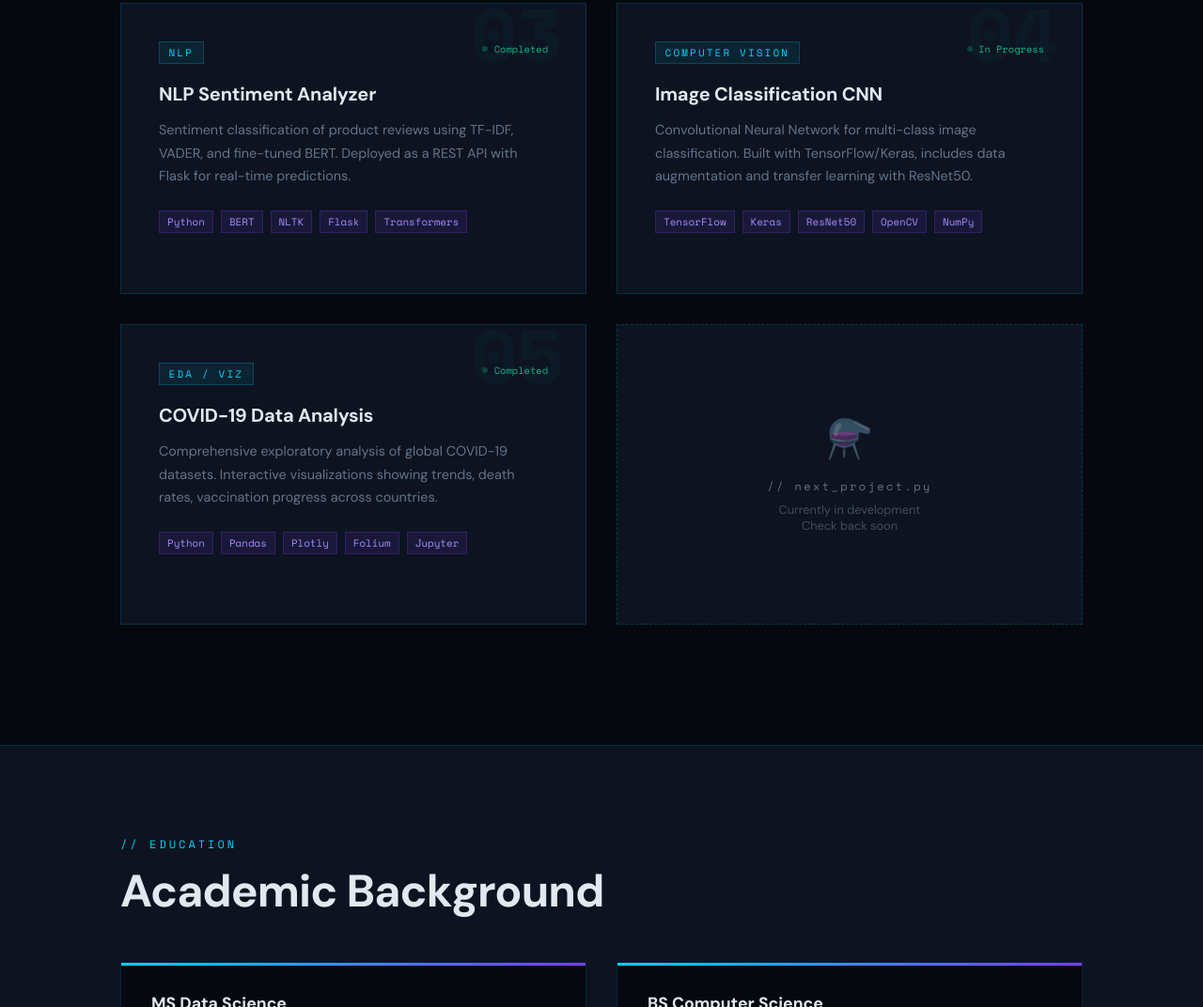
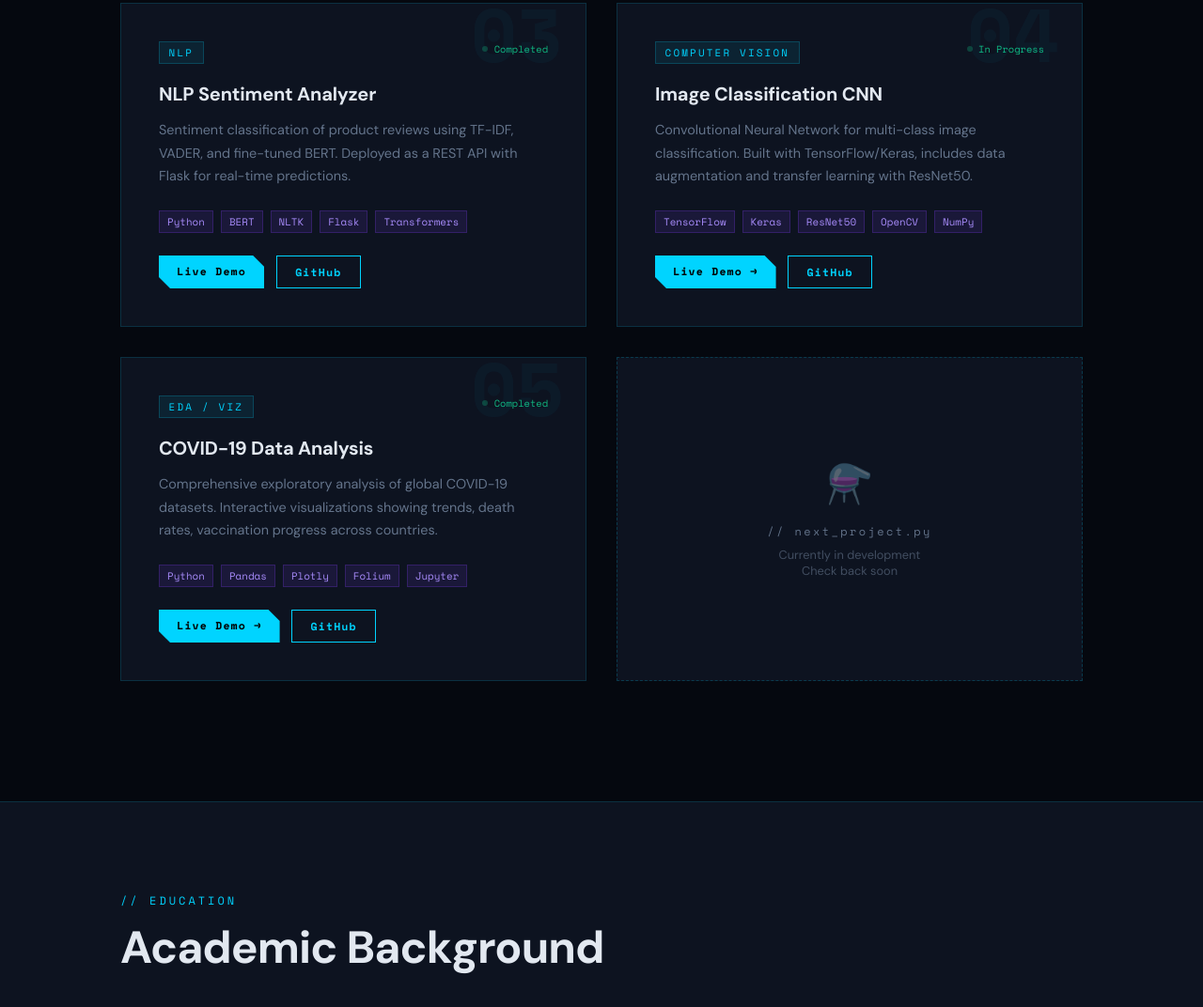
Before and after one commit to Jb00911/jibranshahid.github.io, a plain HTML site: page index.html in a window 1280 px wide. Shown: the part 3049-4121 px from the top of the page at 94% size. Drawn offline with nearby package versions, Linux system fonts and the light colour scheme.

Commit message:
Update index.html

```diff
--- a/index.html
+++ b/index.html
@@ -783,6 +783,11 @@
         <span class="tech-badge">Transformers</span>
       </div>
 
+      <div style="margin-top:1rem;display:flex;gap:0.8rem;">
+        <a href="https://sentiment-analyzer-jb00911.streamlit.app/" target="_blank" class="btn-primary" style="font-size:0.72rem;padding:0.5rem 1.2rem;">Live Demo</a>
+        <a href="https://github.com/Jb00911/sentiment-analyzer" target="_blank" class="btn-outline" style="font-size:0.72rem;padding:0.5rem 1.2rem;">GitHub</a>
+      </div>
+
     </div>
 
     <!-- PROJECT 4 -->
@@ -803,6 +808,11 @@
         <span class="tech-badge">NumPy</span>
       </div>
 
+      <div style="margin-top:1rem;display:flex;gap:0.8rem;">
+        <a href="https://github.com/Jb00911/" target="_blank" class="btn-primary" style="font-size:0.72rem;padding:0.5rem 1.2rem;">Live Demo →</a>
+        <a href="https://github.com/Jb00911" target="_blank" class="btn-outline" style="font-size:0.72rem;padding:0.5rem 1.2rem;">GitHub</a>
+      </div>
+
     </div>
 
     <!-- PROJECT 5 -->
@@ -821,6 +831,11 @@
         <span class="tech-badge">Plotly</span>
         <span class="tech-badge">Folium</span>
         <span class="tech-badge">Jupyter</span>
+      </div>
+
+      <div style="margin-top:1rem;display:flex;gap:0.8rem;">
+        <a href="https://github.com/Jb00911" target="_blank" class="btn-primary" style="font-size:0.72rem;padding:0.5rem 1.2rem;">Live Demo →</a>
+        <a href="https://github.com/Jb00911" target="_blank" class="btn-outline" style="font-size:0.72rem;padding:0.5rem 1.2rem;">GitHub</a>
       </div>
 
     </div>
```
